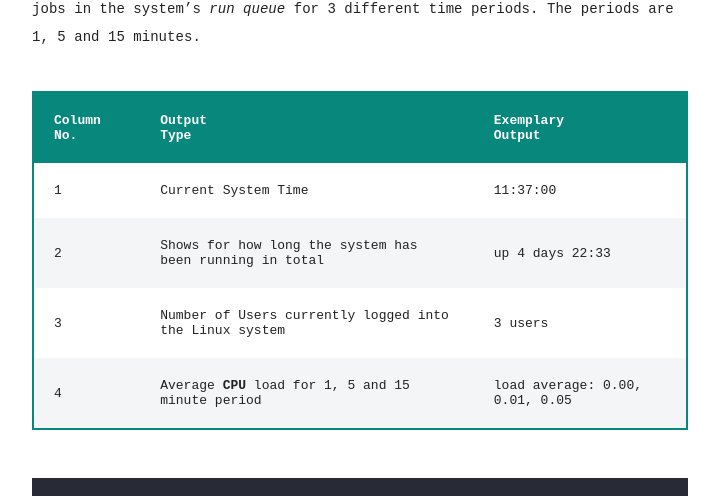
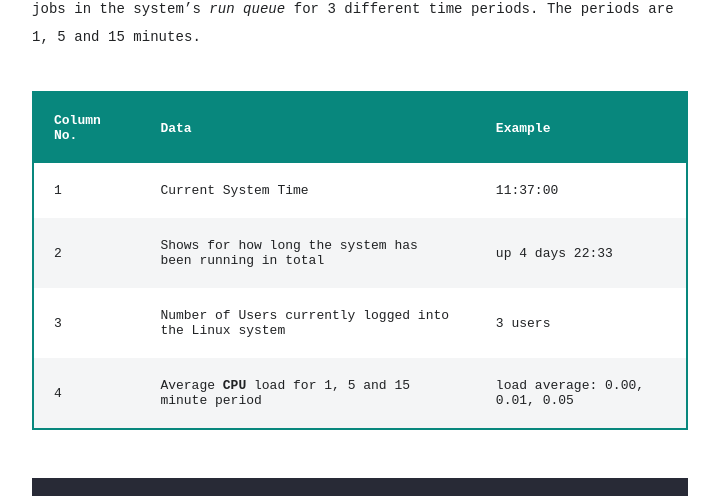
Before and after one commit to kletobias/kletobias.github.io, a Jekyll site: the page built from _projects/Chapter_5-11.md, in a window 1280 px wide and 900 px high, scrolled down 2561 px. Shown: the part 147-643 px from the top of the window, without its empty margins (38-757 px from the left). Built offline with Jekyll 4.4.1, drawn with Linux system fonts in a browser that asks for light colours; nearby versions of some CDN libraries; some web fonts are replaced.

Commit message:
updating module5 for the website

```diff
--- a/_projects/Chapter_5-11.md
+++ b/_projects/Chapter_5-11.md
@@ -45,7 +45,7 @@ Tue Dec 28 11:38:47 CET 2021
 
 The `uptime` command gives information about the system. Namely about for how long it has been running in total, the number of currently online users and the **CPU** load. The **CPU** load is measured by looking at the average number of jobs in the system's *run queue* for 3 different time periods. The periods are 1, 5 and 15 minutes.
 
-| Column No. | Output<br /> Type                                       | Exemplary<br /> Output         |
+| Column No. | Data                                                    | Example                        |
 |------------|---------------------------------------------------------|--------------------------------|
 | 1          | Current System Time                                     | 11:37:00                       |
 | 2          | Shows for how long the system has been running in total | up 4 days 22:33                |
```
